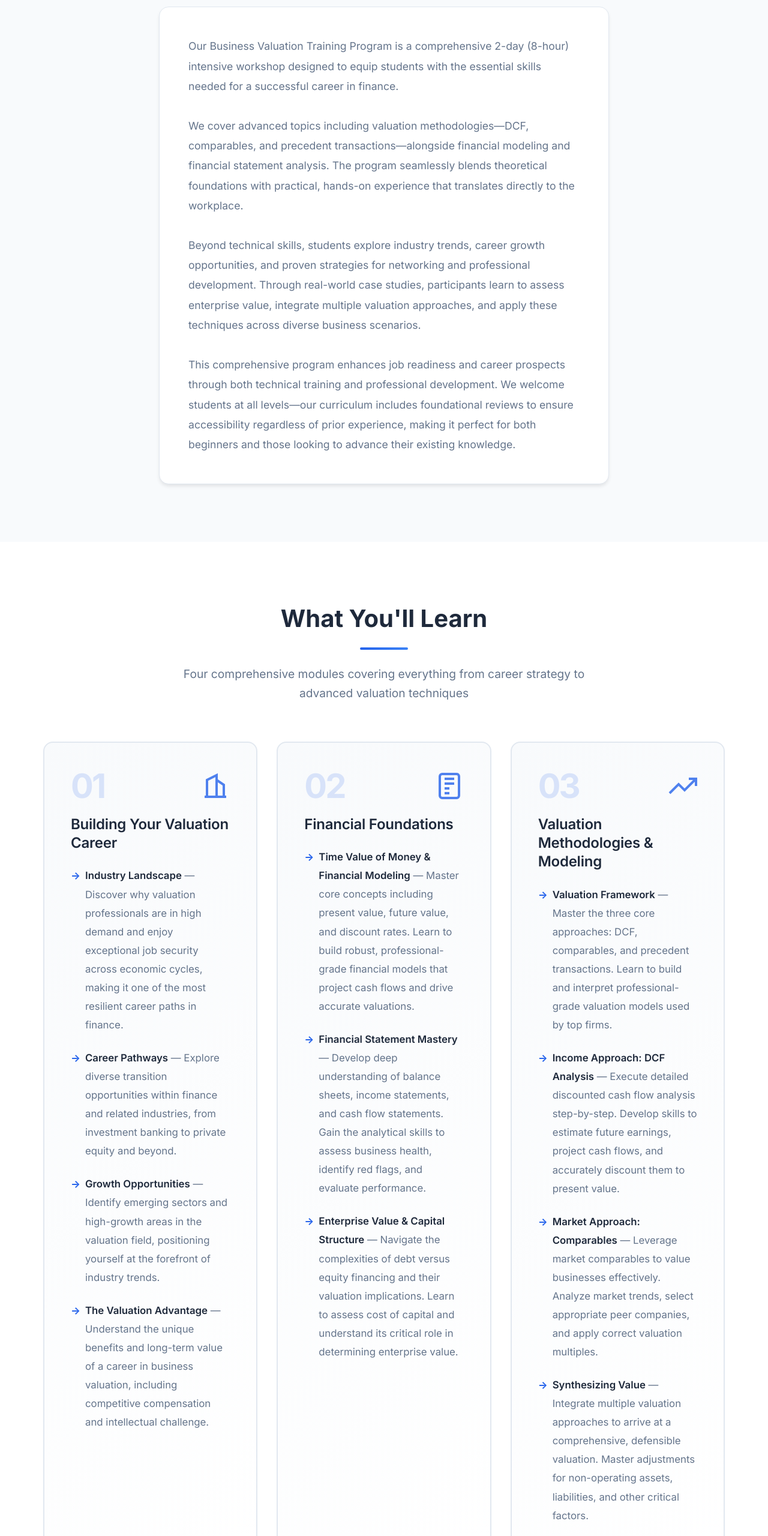
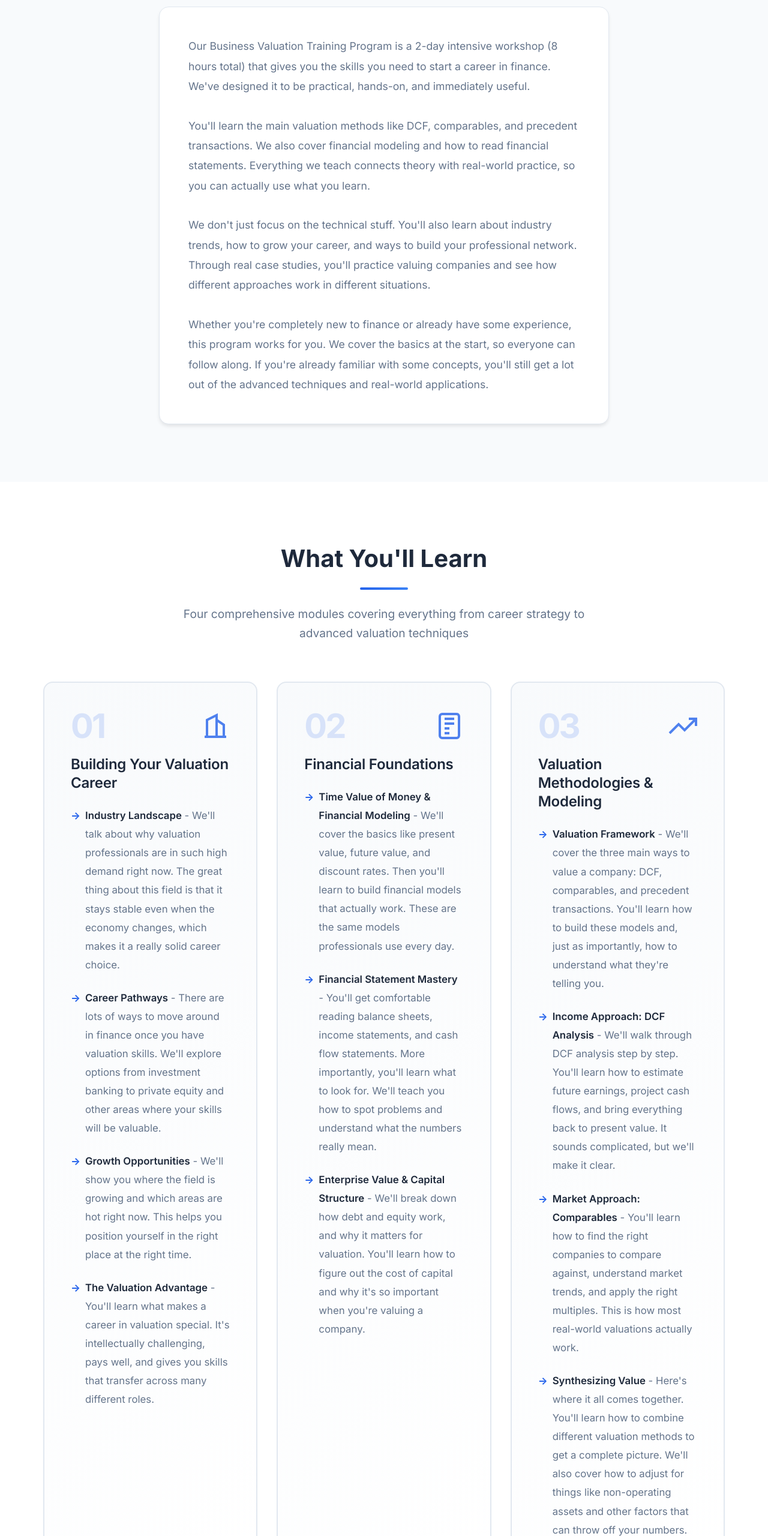
Before and after one commit to samjhill/navigator, a plain HTML site: page index.html in a window 1280 px wide. Shown: the part 1516-4076 px from the top of the page at 60% size. Drawn offline with Linux system fonts and the light colour scheme.

Commit message:
Rewrite text to sound more natural and human: remove em dashes, use conversational tone, make content more authentic

```diff
--- a/index.html
+++ b/index.html
@@ -212,10 +212,10 @@
                 </div>
             </div>
             <div class="about-description">
-                <p>Our Business Valuation Training Program is a comprehensive 2-day (8-hour) intensive workshop designed to equip students with the essential skills needed for a successful career in finance.</p>
-                <p>We cover advanced topics including valuation methodologies—DCF, comparables, and precedent transactions—alongside financial modeling and financial statement analysis. The program seamlessly blends theoretical foundations with practical, hands-on experience that translates directly to the workplace.</p>
-                <p>Beyond technical skills, students explore industry trends, career growth opportunities, and proven strategies for networking and professional development. Through real-world case studies, participants learn to assess enterprise value, integrate multiple valuation approaches, and apply these techniques across diverse business scenarios.</p>
-                <p>This comprehensive program enhances job readiness and career prospects through both technical training and professional development. We welcome students at all levels—our curriculum includes foundational reviews to ensure accessibility regardless of prior experience, making it perfect for both beginners and those looking to advance their existing knowledge.</p>
+                <p>Our Business Valuation Training Program is a 2-day intensive workshop (8 hours total) that gives you the skills you need to start a career in finance. We've designed it to be practical, hands-on, and immediately useful.</p>
+                <p>You'll learn the main valuation methods like DCF, comparables, and precedent transactions. We also cover financial modeling and how to read financial statements. Everything we teach connects theory with real-world practice, so you can actually use what you learn.</p>
+                <p>We don't just focus on the technical stuff. You'll also learn about industry trends, how to grow your career, and ways to build your professional network. Through real case studies, you'll practice valuing companies and see how different approaches work in different situations.</p>
+                <p>Whether you're completely new to finance or already have some experience, this program works for you. We cover the basics at the start, so everyone can follow along. If you're already familiar with some concepts, you'll still get a lot out of the advanced techniques and real-world applications.</p>
             </div>
         </div>
     </section>
@@ -238,10 +238,10 @@
                     </div>
                     <h3>Building Your Valuation Career</h3>
                     <ul>
-                        <li><strong>Industry Landscape</strong> — Discover why valuation professionals are in high demand and enjoy exceptional job security across economic cycles, making it one of the most resilient career paths in finance.</li>
-                        <li><strong>Career Pathways</strong> — Explore diverse transition opportunities within finance and related industries, from investment banking to private equity and beyond.</li>
-                        <li><strong>Growth Opportunities</strong> — Identify emerging sectors and high-growth areas in the valuation field, positioning yourself at the forefront of industry trends.</li>
-                        <li><strong>The Valuation Advantage</strong> — Understand the unique benefits and long-term value of a career in business valuation, including competitive compensation and intellectual challenge.</li>
+                        <li><strong>Industry Landscape</strong> - We'll talk about why valuation professionals are in such high demand right now. The great thing about this field is that it stays stable even when the economy changes, which makes it a really solid career choice.</li>
+                        <li><strong>Career Pathways</strong> - There are lots of ways to move around in finance once you have valuation skills. We'll explore options from investment banking to private equity and other areas where your skills will be valuable.</li>
+                        <li><strong>Growth Opportunities</strong> - We'll show you where the field is growing and which areas are hot right now. This helps you position yourself in the right place at the right time.</li>
+                        <li><strong>The Valuation Advantage</strong> - You'll learn what makes a career in valuation special. It's intellectually challenging, pays well, and gives you skills that transfer across many different roles.</li>
                     </ul>
                 </div>
                 <div class="topic-card">
@@ -253,9 +253,9 @@
                     </div>
                     <h3>Financial Foundations</h3>
                     <ul>
-                        <li><strong>Time Value of Money & Financial Modeling</strong> — Master core concepts including present value, future value, and discount rates. Learn to build robust, professional-grade financial models that project cash flows and drive accurate valuations.</li>
-                        <li><strong>Financial Statement Mastery</strong> — Develop deep understanding of balance sheets, income statements, and cash flow statements. Gain the analytical skills to assess business health, identify red flags, and evaluate performance.</li>
-                        <li><strong>Enterprise Value & Capital Structure</strong> — Navigate the complexities of debt versus equity financing and their valuation implications. Learn to assess cost of capital and understand its critical role in determining enterprise value.</li>
+                        <li><strong>Time Value of Money & Financial Modeling</strong> - We'll cover the basics like present value, future value, and discount rates. Then you'll learn to build financial models that actually work. These are the same models professionals use every day.</li>
+                        <li><strong>Financial Statement Mastery</strong> - You'll get comfortable reading balance sheets, income statements, and cash flow statements. More importantly, you'll learn what to look for. We'll teach you how to spot problems and understand what the numbers really mean.</li>
+                        <li><strong>Enterprise Value & Capital Structure</strong> - We'll break down how debt and equity work, and why it matters for valuation. You'll learn how to figure out the cost of capital and why it's so important when you're valuing a company.</li>
                     </ul>
                 </div>
                 <div class="topic-card">
@@ -267,10 +267,10 @@
                     </div>
                     <h3>Valuation Methodologies & Modeling</h3>
                     <ul>
-                        <li><strong>Valuation Framework</strong> — Master the three core approaches: DCF, comparables, and precedent transactions. Learn to build and interpret professional-grade valuation models used by top firms.</li>
-                        <li><strong>Income Approach: DCF Analysis</strong> — Execute detailed discounted cash flow analysis step-by-step. Develop skills to estimate future earnings, project cash flows, and accurately discount them to present value.</li>
-                        <li><strong>Market Approach: Comparables</strong> — Leverage market comparables to value businesses effectively. Analyze market trends, select appropriate peer companies, and apply correct valuation multiples.</li>
-                        <li><strong>Synthesizing Value</strong> — Integrate multiple valuation approaches to arrive at a comprehensive, defensible valuation. Master adjustments for non-operating assets, liabilities, and other critical factors.</li>
+                        <li><strong>Valuation Framework</strong> - We'll cover the three main ways to value a company: DCF, comparables, and precedent transactions. You'll learn how to build these models and, just as importantly, how to understand what they're telling you.</li>
+                        <li><strong>Income Approach: DCF Analysis</strong> - We'll walk through DCF analysis step by step. You'll learn how to estimate future earnings, project cash flows, and bring everything back to present value. It sounds complicated, but we'll make it clear.</li>
+                        <li><strong>Market Approach: Comparables</strong> - You'll learn how to find the right companies to compare against, understand market trends, and apply the right multiples. This is how most real-world valuations actually work.</li>
+                        <li><strong>Synthesizing Value</strong> - Here's where it all comes together. You'll learn how to combine different valuation methods to get a complete picture. We'll also cover how to adjust for things like non-operating assets and other factors that can throw off your numbers.</li>
                     </ul>
                 </div>
                 <div class="topic-card">
@@ -282,9 +282,9 @@
                     </div>
                     <h3>Professional Excellence</h3>
                     <ul>
-                        <li><strong>Real-World Case Studies</strong> — Analyze successful valuations and extract key lessons from actual deals. Apply valuation theory to complex, real business scenarios that mirror what you'll encounter in your career.</li>
-                        <li><strong>Career Development & Networking</strong> — Build a strategic professional network in the valuation industry. Explore pathways for continuous learning and professional certifications (CFA, ASA, and more) that accelerate career growth.</li>
-                        <li><strong>Mastering Technical Interviews</strong> — Learn to articulate and solve complex technical questions with confidence. Develop the intuition and communication skills that set top candidates apart in competitive interviews.</li>
+                        <li><strong>Real-World Case Studies</strong> - We'll look at actual valuations and real deals. You'll see what worked, what didn't, and why. This is where theory meets practice, and you'll get to work through scenarios you'll actually face on the job.</li>
+                        <li><strong>Career Development & Networking</strong> - We'll talk about how to build your network in the valuation world. We'll also cover certifications like the CFA and ASA, and how they can help your career grow.</li>
+                        <li><strong>Mastering Technical Interviews</strong> - Interviewing for valuation roles can be tough. We'll practice answering technical questions and help you develop the communication skills that make great candidates stand out.</li>
                     </ul>
                 </div>
             </div>
@@ -306,10 +306,10 @@
                     </div>
                     <h3>Benjamin Cutler</h3>
                     <div class="founder-bio">
-                        <p>Ben Cutler is a finance professional with deep expertise in economics and business valuation. A 2021 graduate of The College of New Jersey (TCNJ) with a Bachelor of Science in Economics, Ben was actively engaged in the School of Business through the Financial Management Association and Delta Sigma Pi.</p>
-                        <p>His competitive experience includes the prestigious CFA Research Challenge in 2020, where he refined his skills in financial analysis and investment research.</p>
-                        <p>Ben brings two years of hands-on experience as a Valuation Consultant at CBIZ Valuation Group, followed by his current role as Portfolio Valuation Associate at Valuation Research Corporation (VRC), where he specializes in equity and credit valuation. As a CFA Level 3 candidate, he demonstrates an ongoing commitment to professional excellence and continuous learning.</p>
-                        <p>Ben combines technical expertise with strategic insight, bringing real-world valuation experience directly to students.</p>
+                        <p>Ben Cutler is a finance professional who specializes in economics and business valuation. He graduated from The College of New Jersey (TCNJ) in 2021 with a Bachelor of Science in Economics. While at TCNJ, he was involved in the School of Business through the Financial Management Association and Delta Sigma Pi.</p>
+                        <p>In 2020, Ben competed in the CFA Research Challenge, which helped him sharpen his skills in financial analysis and investment research.</p>
+                        <p>After graduation, Ben spent two years as a Valuation Consultant at CBIZ Valuation Group. Now he works as a Portfolio Valuation Associate at Valuation Research Corporation (VRC), where he focuses on equity and credit valuation. He's currently working toward his CFA Level 3 certification.</p>
+                        <p>Ben brings real-world experience to teaching. He knows what it's like to actually do valuation work, and he shares that practical knowledge with students.</p>
                     </div>
                     <a href="https://www.linkedin.com/in/benjamin-cutler/" target="_blank" class="linkedin-link">
                         <svg width="20" height="20" viewBox="0 0 24 24" fill="currentColor">
@@ -407,7 +407,7 @@
                         </span>
                     </button>
                     <div class="faq-answer-wrapper" id="faq-1">
-                        <p class="faq-answer">Our program is designed for students at all levels—from beginners exploring finance careers to those with some background looking to advance their valuation skills. We include foundational reviews to ensure everyone can follow along.</p>
+                        <p class="faq-answer">Our program works for students at all levels. If you're completely new to finance, that's fine. If you already have some background and want to get better at valuation, that works too. We cover the basics at the start so everyone can keep up.</p>
                     </div>
                 </div>
                 <div class="faq-item">
@@ -439,7 +439,7 @@
                         </span>
                     </button>
                     <div class="faq-answer-wrapper" id="faq-3">
-                        <p class="faq-answer">Yes, participants receive a certificate of completion that demonstrates your training in business valuation and financial modeling—valuable for your resume and LinkedIn profile.</p>
+                        <p class="faq-answer">Yes, you'll get a certificate of completion when you finish. It shows you've completed training in business valuation and financial modeling, which looks great on your resume and LinkedIn profile.</p>
                     </div>
                 </div>
                 <div class="faq-item">
```
